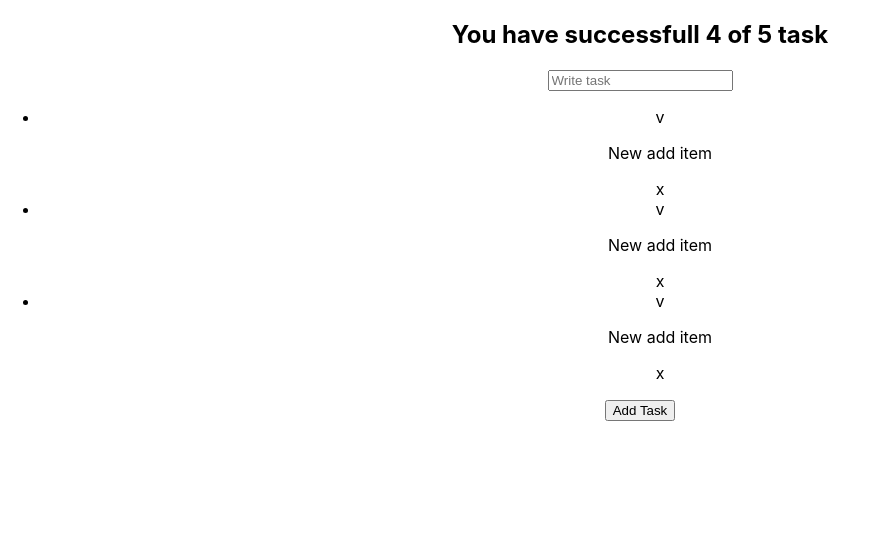
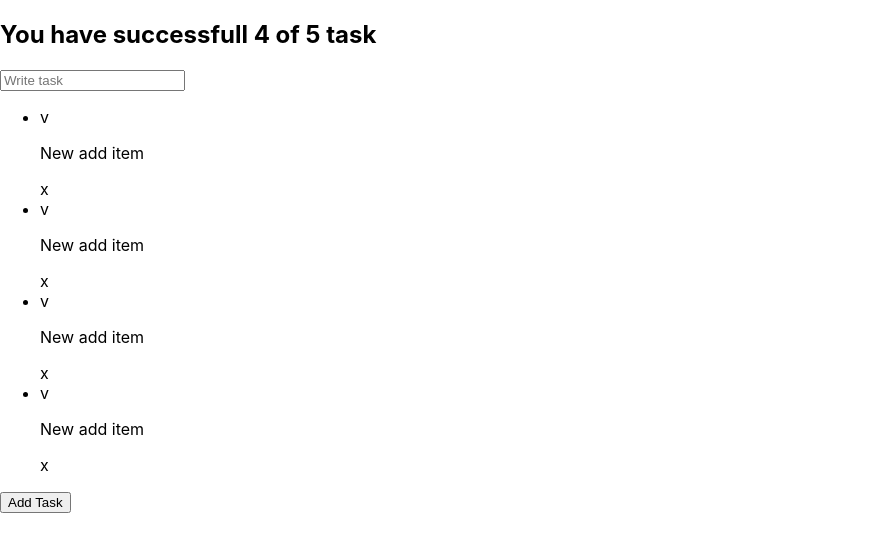
Before and after one commit to sebas19b/listWithReact, a React (Create React App) app: page / in a window 1280 px wide. Shown: the top 552 px of the page, without its empty margins (0-891 px from the left). Built offline with nearby package versions, Linux system fonts and the light colour scheme.

Commit message:
Creamos un array con las tareas y sus propiedades

```diff
--- a/src/App.js
+++ b/src/App.js
@@ -3,24 +3,36 @@
 import { TodoList } from './TodoList';
 import { TodoAddTaskButton } from './TodoAddTaskButton';
 import { TodoItems } from './TodoItem';
+import React from 'react';
 import './App.css';
+
+const listTodos = [
+{text: "Sacar la basura", completed: false},
+{text: "Aprender react, del curso de platzi", completed: false},
+{text: "desayunar", completed: true},
+{text: "ir al trabajo", completed: false}
+]
 
 function App() {
   return (
-    <div className="App">
+    <React.Fragment>
 
-      <TodoCounter/>
+      <TodoCounter completed={7} total={10} />
       <TodoSearch/>
 
       <TodoList>
-        <TodoItems/>
-        <TodoItems/>
-        <TodoItems/>
+        {listTodos.map(todo => (
+          <TodoItems
+            key={todo.text}
+            text={todo.text}
+            completed={todo.completed}
+          />
+        ))}
       </TodoList>
 
       <TodoAddTaskButton/>
 
-    </div>
+    </React.Fragment>
   );
 }
 
```
